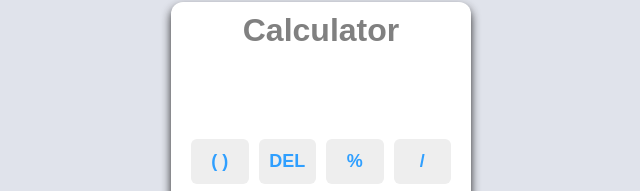
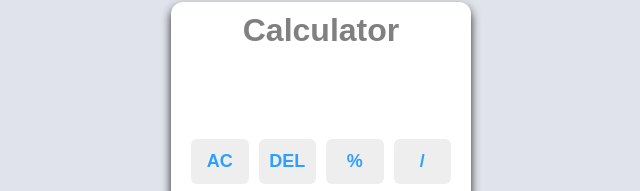
Before and after one commit to HerlinSrinivasan/Calculator, a plain HTML site: page index.html in a window 1280 px wide. Shown: the part 187-378 px from the top of the page, 319-959 px from the left. Drawn offline with Linux system fonts and the light colour scheme.

Commit message:
Update index.html

```diff
--- a/index.html
+++ b/index.html
@@ -14,7 +14,7 @@
         <h1>Calculator</h1>
         <input type="text" class="display">
         <div class="buttons">
-        <button data-value="AC" class="operator">( )</button>
+        <button data-value="AC" class="operator">AC</button>
         <button data-value="DEL" class="operator" >DEL</button>
         <button data-value="%" class="operator">%</button>
         <button data-value="/" class="operator">/</button>
```
